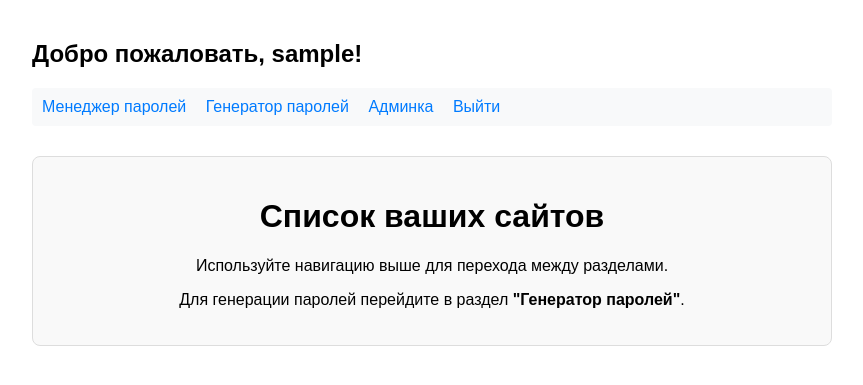
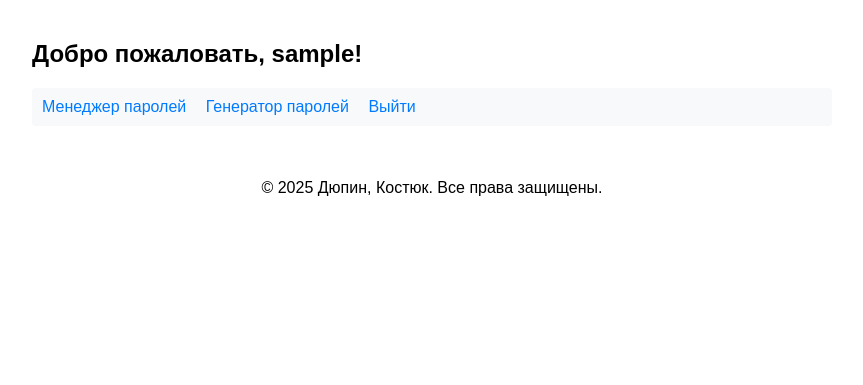
Before and after one commit to DaniilFinch/generate-password, a Flask app: page / in a window 1280 px wide. Shown: the top 385 px of the page, without its empty margins (208-1071 px from the left). Run offline with Flask 3, Linux system fonts and the light colour scheme; the visitor is signed in with stand-in values (Sample User, id 1).

Commit message:
Add files via upload

```diff
--- a/templates/index.html
+++ b/templates/index.html
@@ -13,6 +13,11 @@
             padding: 10px;
             margin: 10px 0;
             border-radius: 4px;
+        }
+        .footer-bottom {
+        border-top: 1px solid rgba(255, 255, 255, 0.1);
+        padding-top: 1rem;
+        text-align: center;
         }
         .success {
             background-color: #d4edda;
@@ -43,14 +48,6 @@
         nav a:hover {
             text-decoration: underline;
         }
-        .welcome {
-            margin-top: 30px;
-            padding: 20px;
-            border: 1px solid #ddd;
-            border-radius: 8px;
-            background-color: #f9f9f9;
-            text-align: center;
-        }
     </style>
 </head>
 <body>
@@ -67,16 +64,11 @@
     <nav>
         <a href="{{ url_for('managerpassword') }}">Менеджер паролей</a>
         <a href="{{ url_for('password_generator') }}">Генератор паролей</a>
-        {% if session.get('role') == 'admin' %}
-            <a href="{{ url_for('admin') }}">Админка</a>
-        {% endif %}
         <a href="{{ url_for('logout') }}">Выйти</a>
     </nav>
 
-    <div class="welcome">
-        <h1>Список ваших сайтов</h1>
-        <p>Используйте навигацию выше для перехода между разделами.</p>
-        <p>Для генерации паролей перейдите в раздел <strong>"Генератор паролей"</strong>.</p>
+    <div class="footer-bottom">
+        <p>&copy; 2025 Дюпин, Костюк. Все права защищены.</p>
     </div>
 </body>
 </html>
```
Also changed, not shown: templates/login.html (+8 -0 lines), templates/managerpassword.html (+27 -0 lines), templates/password_generator.html (+9 -14 lines), templates/register.html (+8 -0 lines).
